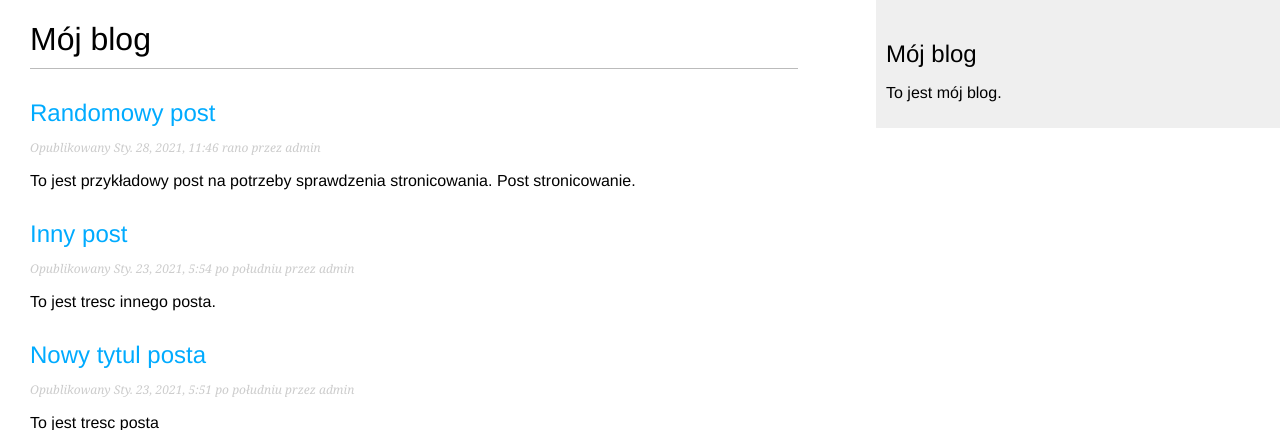
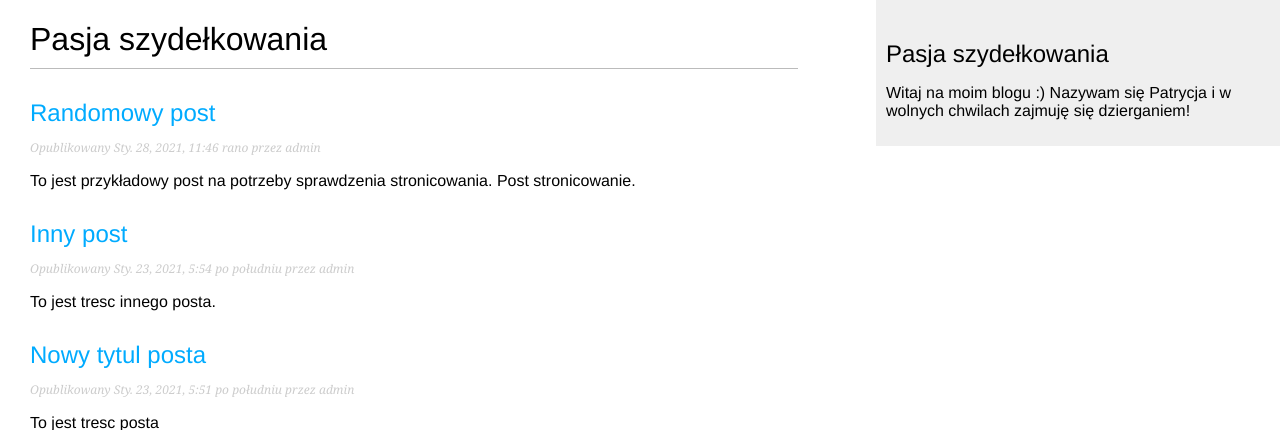
Before and after one commit to Paravati/BlogApp, a Django app: page /blog/ in a window 1280 px wide. Shown: the top 430 px of the page. Run offline with Django 3.2, Linux system fonts and the light colour scheme; data comes from the database, SQL or seed files in the repository; both versions use the stored data as it was after the commit.

Commit message:
small changes in front design

```diff
--- a/blogApp/blog/templates/blog/base.html
+++ b/blogApp/blog/templates/blog/base.html
@@ -12,8 +12,8 @@
         {% endblock %}
     </div>
     <div id="sidebar">
-        <h2>Mój blog</h2>
-            <p>To jest mój blog.</p>
+        <h2>Pasja szydełkowania</h2>
+            <p>Witaj na moim blogu :) Nazywam się Patrycja i w wolnych chwilach zajmuję się dzierganiem!</p>
     </div>
 </body>
 </html>
--- a/blogApp/blog/templates/blog/post/detail.html
+++ b/blogApp/blog/templates/blog/post/detail.html
@@ -16,13 +16,13 @@
 
   {% with comments.count as total_comments %}
     <h2>
-      {{ total_comments }} komentarz {{ total_comments|pluralize:"y" }}
+      {{ total_comments }} komentarz{{total_comments|pluralize:"y" }}
     </h2>
   {% endwith %}
   {% for comment in comments %}
     <div class="comment">
       <p class="info">
-        Komentarz {{ forloop.counter }} dodany prze {{ comment.name }}
+        Komentarz {{ forloop.counter }} dodany przez {{ comment.name }}
         {{ comment.created }}
       </p>
       {{ comment.body|linebreaks }}
--- a/blogApp/blog/templates/blog/post/list.html
+++ b/blogApp/blog/templates/blog/post/list.html
@@ -1,9 +1,9 @@
 {% extends "blog/base.html" %}
 
-{% block title %}Mój blog{% endblock %}
+{% block title %}Pasja szydełkowania{% endblock %}
 
 {% block content %}
-    <h1>Mój blog</h1>
+    <h1>Pasja szydełkowania</h1>
     {% for post in posts %}
         <h2>
             <a href="{{ post.get_absolute_url }}">
```
Also changed, not shown: blogApp/blog/static/css/blog.css (line endings or trailing spaces), blogApp/db.sqlite3.
